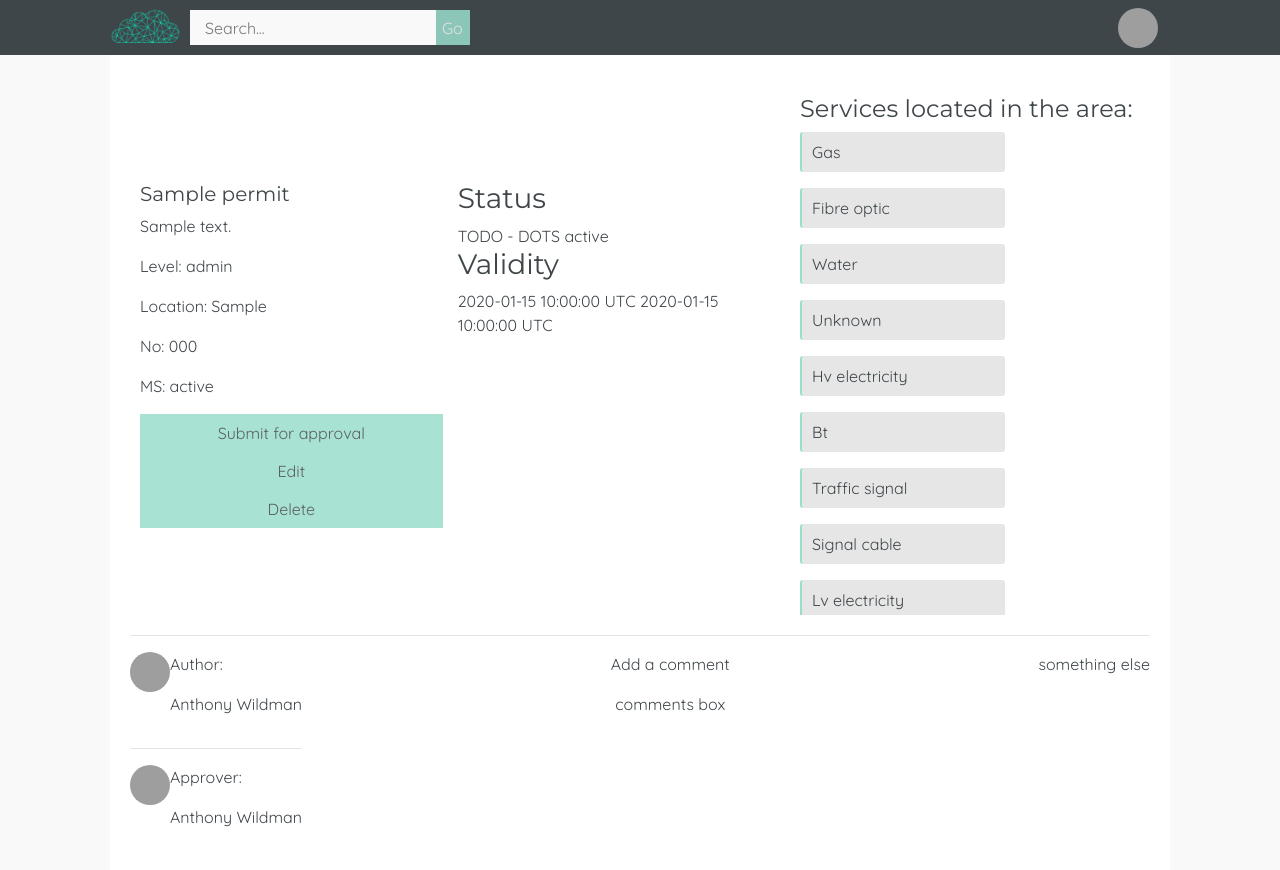
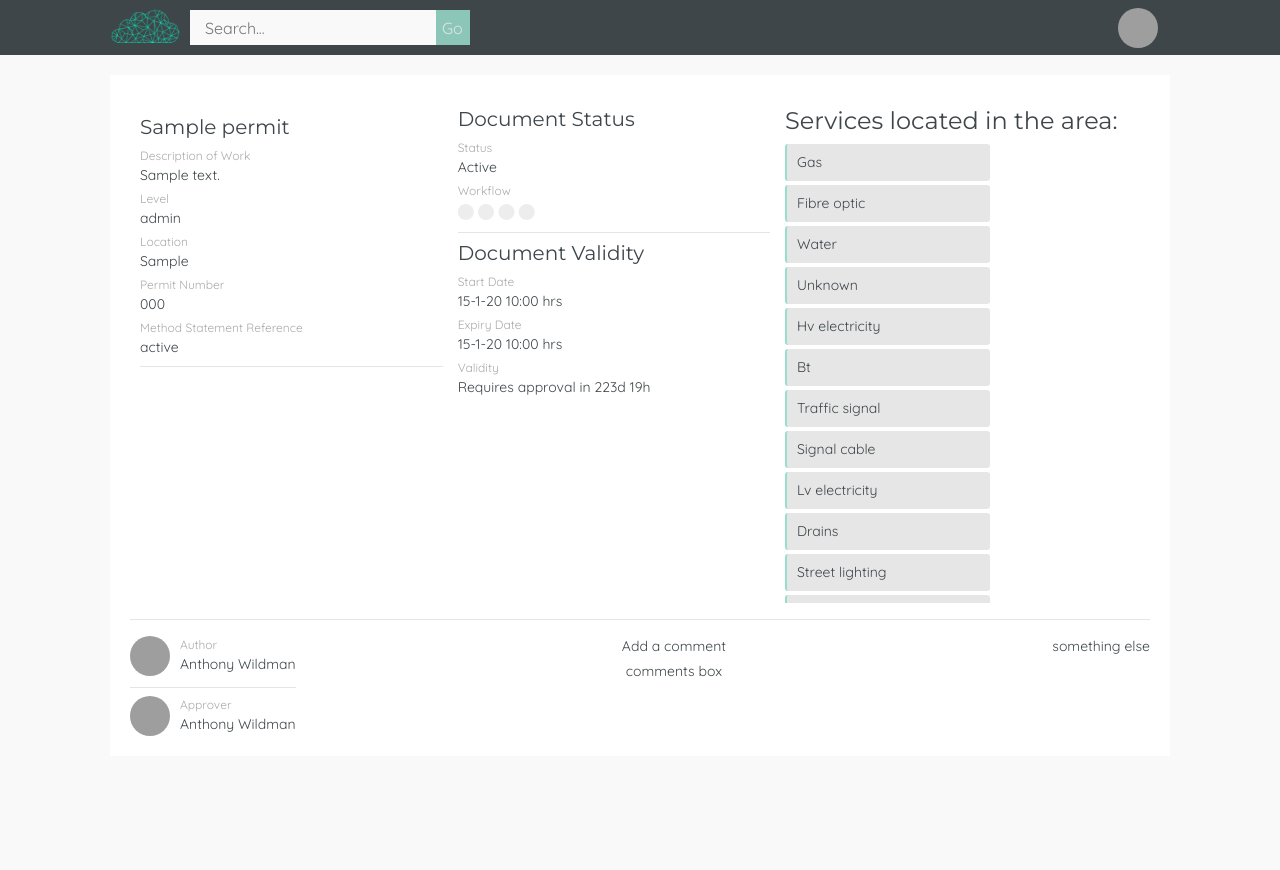
Before and after one commit to jippysquirmwood/emerald-permit, a Rails app: page /permits/1 in a window 1280 px wide. After the commit the page ends 736 px from the top, so only its background shows below. Run offline with Rails 7, Linux system fonts and the light colour scheme; a user stored in the database is signed in; tables that the repository leaves empty hold one stand-in row (values such as "Sample post"); data that the repository does not hold is empty; style sheets or scripts are compiled from the project's sources; parts of the project's set-up code (start-up, migrations or seed data) failed here and were passed over; some libraries are stand-ins or nearby versions; grey boxes are pictures that could not be loaded.

Commit message:
new show page structure plus validity

```diff
--- a/app/assets/stylesheets/pages/_permits_show.scss
+++ b/app/assets/stylesheets/pages/_permits_show.scss
@@ -1,9 +1,10 @@
+
+
 .top-three-sections {
   display: flex;
   flex-direction: row;
-  height: 65vh;
-  margin-bottom: 20px;
-  align-items: center;
+  height: 62vh;
+  margin-bottom: 0px;
   margin-top: 20px;
 }
 
@@ -16,19 +17,21 @@
 .title-section {
   width: 25vw;
   padding-left: 10px;
-  align-items: center;
+  overflow: scroll;
+  // align-items: center;
 }
 
 .status-section {
   width: 25vw;
   margin-left: 15px;
-  vertical-align: center;
+  overflow: scroll;
+  // vertical-align: center;
 }
 
 
 .main-content {
   width: 50vw;
-  height: 65vh;
+  height: 62vh;
   margin-left: 15px;
   overflow: scroll;
 }
@@ -55,5 +58,59 @@
 
 .show-cont {
   background-color: white;
-  padding: 20px;
+  padding-left: 20px;
+  padding-right: 20px;
+  padding-top: 12px;
+  padding-bottom: 12px;
+  margin-top: 20px;
+  p {
+    font-size: 14px;
+    margin-bottom: 4px;
+  }
+  .light {
+    color: $grey-light;
+    font-size: 12px;
+    margin-bottom: 0;
+  }
+  .btn-show {
+    text-align: left;
+    padding-left: 0;
+    font-size: 14px;
+    border-bottom: 2px solid rgba(153, 221, 204, 0.65);
+    &:hover {
+    border-bottom: 2px solid $emerald-dark;
+    }
+  }
 }
+
+h3 {
+  font-size: 24px;
+}
+
+h5 {
+  font-size: 20px;
+}
+
+.perm-av {
+  margin-right: 10px;
+}
+
+.i-green {
+  color: green;
+}
+
+.i-yellow {
+  color: $red;
+}
+
+.i-red {
+  color: red;
+}
+
+.i-grey {
+  color: $grey-light;
+}
+
+.i-trans {
+  opacity: 0.2;
+}
--- a/app/views/permits/show.html.erb
+++ b/app/views/permits/show.html.erb
@@ -3,37 +3,63 @@
   <div class="top-three-sections">
     <div class="important-details">
       <div class="title-section">
+        <h3><%= @permit.permit_type.capitalize %></h3>
         <h5><%= @permit.title %></h5>
-        <h3><%= @permit.permit_type %></h3>
+        <p class="light">Description of Work</p>
         <p><%= @permit.works_description %></p>
-        <p>Level: <%= @permit.level %></p>
-        <p>Location: <%= @permit.location %></p>
-        <p>No: <%= @permit.permit_number %></p>
-        <p>MS: <%= @permit.method_statement %></p>
+        <p class="light">Level</p>
+        <p><%= @permit.level %></p>
+        <p class="light">Location</p>
+        <p><%= @permit.location %></p>
+        <p class="light">Permit Number</p>
+        <p><%= @permit.permit_number %></p>
+        <p class="light">Method Statement Reference</p>
+        <p><%= @permit.method_statement %></p>
+
+        <hr style="margin: 8px 0;">
+        <div class="show-buttons">
+        <% if @permit.who_with == @permit.author %>
+          <% if @permit.author == current_user %>
+            <% if @permit.status != "approved"  %>
+              <div><%= link_to "Submit for Approval", permit_submit_request_path(@permit), class: "btn btn-show show-green" %></div>
+            <% end %>
+              <div><%= link_to "Edit", edit_permit_path(@permit), class: "btn btn-show show-" %></div>
+              <div><%= link_to 'Archive', permit_path(@permit), method: :delete, data: { confirm: "Archiving permit... are you sure?" }, class: "btn btn-show show-red " %></div>
+          <% end %>
+        <% elsif @permit.who_with == @permit.approver %>
+          <% if @permit.author == current_user %>
+            <div><%= link_to 'withdraw request', permit_recall_path(@permit), method: :get, data: { confirm: "Are you sure you want to recall?" }, class: "btn btn-show" %></div>
+          <% elsif @permit.approver == current_user %>
+            <div><%= link_to 'approve', permit_approve_path(@permit), class: "btn btn-show" %></div>
+            <div><%= link_to 'reject', permit_reject_path(@permit), class: "btn btn-show" %></div>
+          <% end %>
+        <% end %>
+        </div>
 
 
-        <div class="show-buttons">
-          <button class="btn btn-green">Submit for approval</button>
-          <!-- <div class="ed-del-buttons"> -->
-            <button class="btn btn-green">Edit</button>
-            <button class="btn btn-green">Delete</button>
-          <!-- </div> -->
-        </div>
+        <%#= link_to 'back to dashboard', permits_path, class: "dashboard-btn" %>
 
 
 
       </div>
 
       <div class="status-section">
-        <h3>Status</h3>
-        TODO - DOTS
-        <%= @permit.status %>
-
-        <h3>Validity</h3>
-        <%= @permit.start_date %>
-        <%= @permit.end_date %>
-        <p id="permit-validity"></p>
-        <p id="permit-expires-in"></p>
+        <h5>Document Status</h5>
+        <p class="light">Status</p>
+        <p id="permit-status"><%= @permit.status.capitalize %></p>
+        <p class="light">Workflow</p>
+        <i id="icon1" class="fas fa-circle i-grey i-trans"></i>
+        <i id="icon2" class="fas fa-circle i-grey i-trans"></i>
+        <i id="icon3" class="fas fa-circle i-grey i-trans"></i>
+        <i id="icon4" class="fas fa-circle i-grey i-trans"></i>
+        <hr style="margin: 8px 0;">
+        <h5>Document Validity</h5>
+        <p class="light">Start Date</p>
+        <p id="start-date"><%= @permit.date_time(@permit.start_date) %> hrs</p>
+        <p class="light">Expiry Date</p>
+        <p id="end-date"><%= @permit.date_time(@permit.end_date) %> hrs</p>
+        <p class="light">Validity</p>
+        <p id="validity"></p>
       </div>
     </div>
 
@@ -50,17 +76,17 @@
   <div class="bottom-bar">
     <div class="workers">
       <div class="people-show">
-        <img class="avatar" src="<%= @permit.author.avatar %>" alt="">
+        <img class="avatar perm-av" src="<%= @permit.author.avatar %>" alt="">
         <div>
-          <p>Author:</p>
+          <p class="light">Author</p>
           <p><%= @permit.author.fullname %></p>
         </div>
       </div>
-      <hr>
+      <hr style="margin: 8px 0;">
       <div class="people-show">
-        <img class="avatar" src="<%= @permit.approver.avatar %>" alt="">
+        <img class="avatar perm-av" src="<%= @permit.approver.avatar %>" alt="">
         <div>
-          <p>Approver:</p>
+          <p class="light">Approver</p>
           <p><%= @permit.approver.fullname %></p>
         </div>
       </div>
@@ -74,3 +100,9 @@
     </div>
   </div>
 </div>
+
+<div>
+
+</div>
+
+<%= javascript_pack_tag "workflow" %>
--- a/app/views/shared/_all.html.erb
+++ b/app/views/shared/_all.html.erb
@@ -1,4 +1,4 @@
-<div class="container">
+<div class="">
   <h4 class="section">Services located in the area:</i></h4>
   <div class="excavation center-detail mechanical-dig">
 
@@ -10,7 +10,7 @@
   </div>
 </div>
 <br>
-<div class="container">
+<div class="">
   <h4 class="section">Mechanical dig:</h4>
   <div class="mechanical-dig center-detail">
     <% @permit.attributes.to_a[(25..33)].each do |ele| %>
@@ -21,7 +21,7 @@
   </div>
 </div>
 <br>
-<div class="container">
+<div class="">
   <h4 class="section">Excavation dimensions:</h4>
   <div class="excavation center-detail move">
     <div class="permit-images" style="margin-top: 5vh; margin-bottom:10vh;">
@@ -34,7 +34,7 @@
   </div>
 </div>
 <br>
-  <div class="container">
+  <div class="">
     <h4 class="section">Confirmation:</h4>
     <div class="excavation center-detail container-permit-details">
 
```
Also changed, not shown: app/javascript/packs/workflow.js (added, +155 -0 lines).
